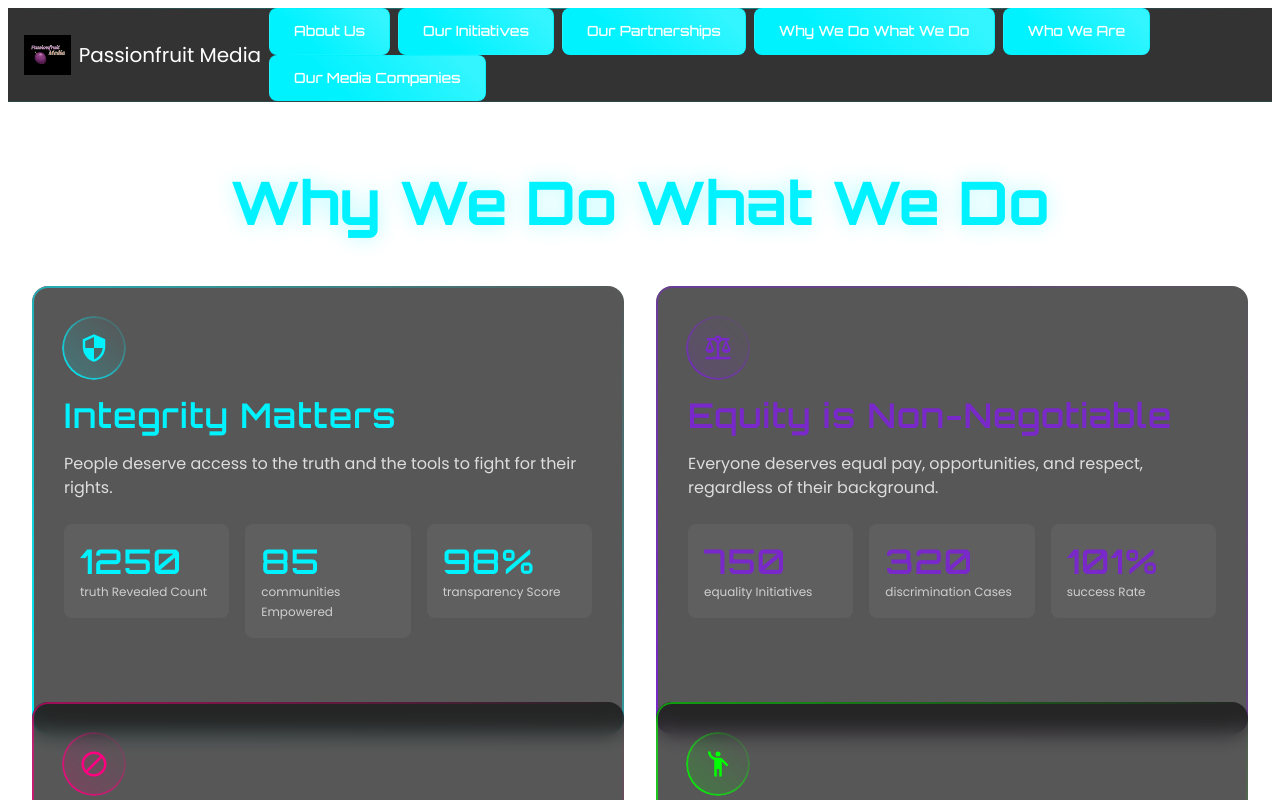
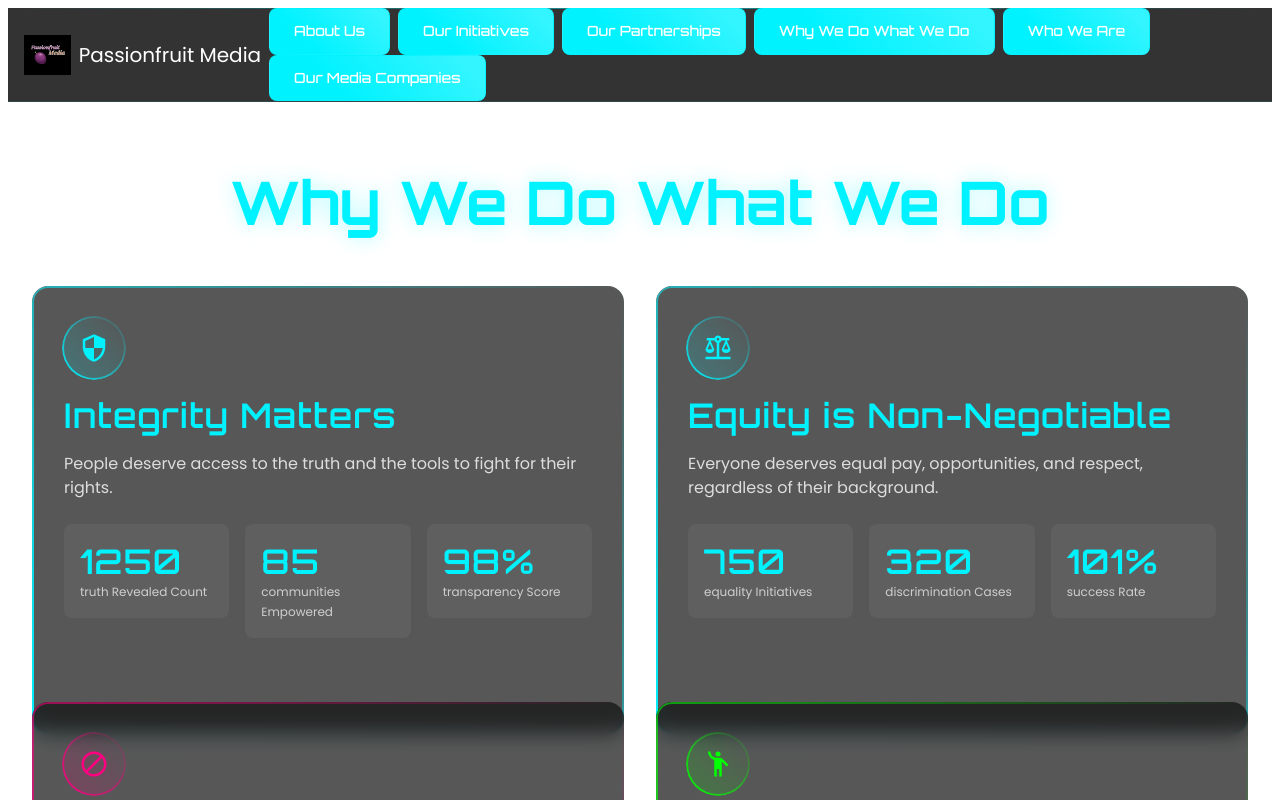
Before and after one commit to lou2siz/pfm-111, a React (Create React App) app: page /why-we-do-what-we-do in a window 1280 px wide. Shown: the top 800 px of the page. Built offline with nearby package versions, Linux system fonts and the light colour scheme.

Commit message:
Initial commit

```diff
--- a/src/pages/WhoWeAre.js
+++ b/src/pages/WhoWeAre.js
@@ -42,7 +42,7 @@ const teamMembers = [
       "Community Engagement",
       "Digital Storytelling"
     ],
-    color: "#7928ca"
+    color: "#00f2ff"
   },
   {
     category: "California Community College Alumni",
--- a/src/pages/WhyWeDoWhatWeDo.js
+++ b/src/pages/WhyWeDoWhatWeDo.js
@@ -45,7 +45,7 @@ const principles = [
       "Digital Rights Platform",
       "Automated Fairness Audit"
     ],
-    color: "#7928ca"
+    color: "#00f2ff"
   },
   {
     id: 3,
--- a/src/themes/theme.js
+++ b/src/themes/theme.js
@@ -27,7 +27,7 @@ const theme = createTheme({
     },
     custom: {
       neon: '#00f2ff',
-      purple: '#7928ca',
+      purple: '#33f5ff',
       darkGlass: 'rgba(17, 17, 17, 0.9)',
     },
   },
```
